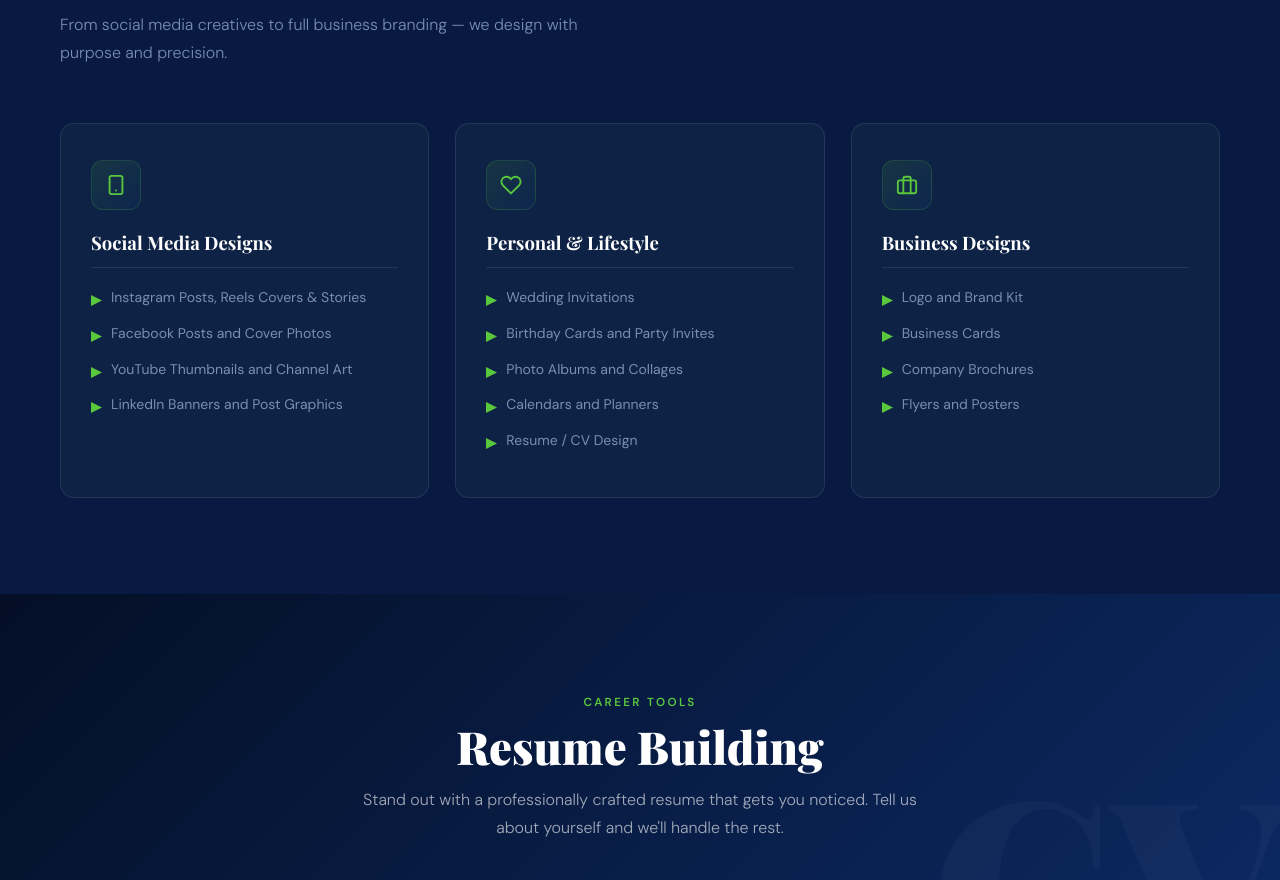
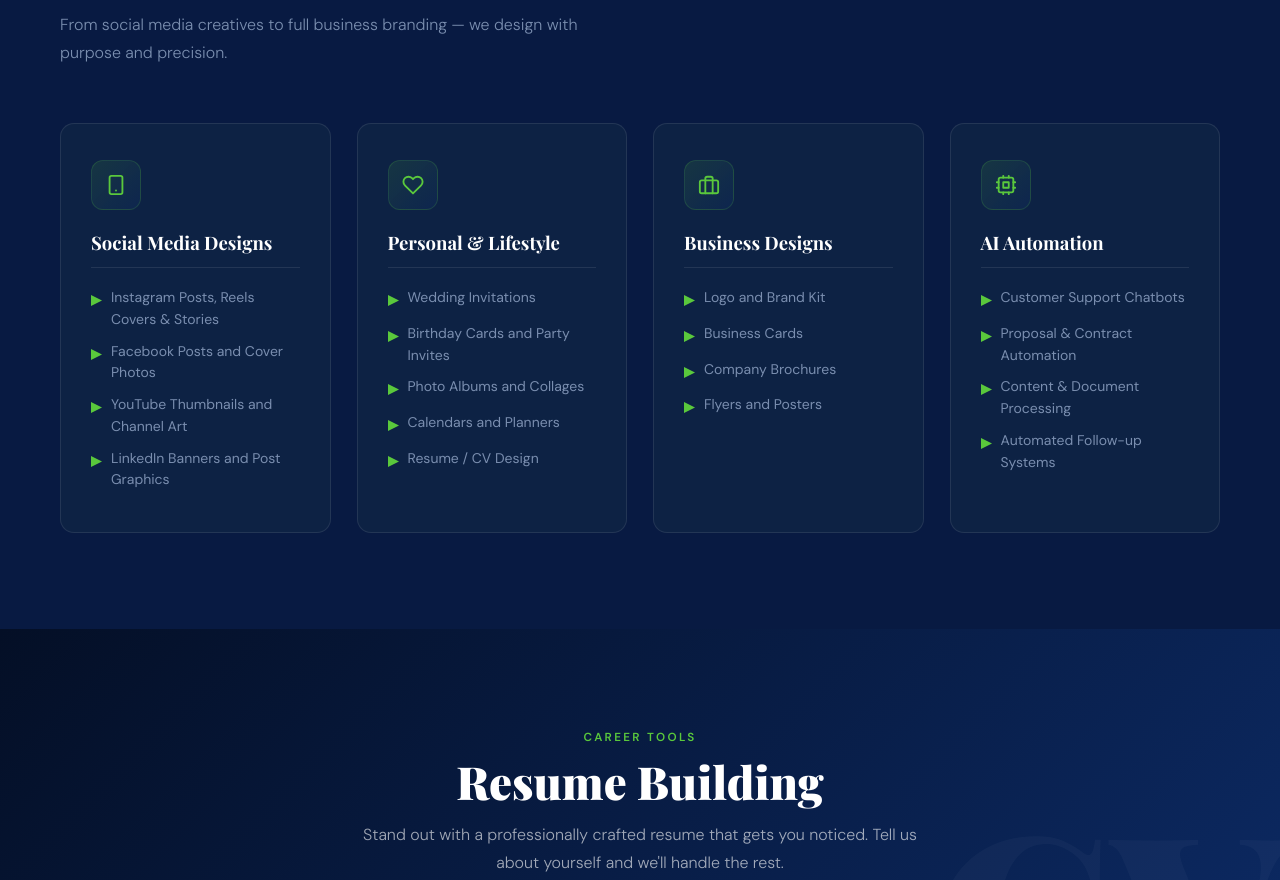
Before and after one commit to designwithns715/design-with-ns, a plain HTML site: page index.html in a window 1280 px wide. Shown: the part 981-1861 px from the top of the page. Drawn offline with nearby package versions, Linux system fonts and the light colour scheme.

Commit message:
Update index.html

```diff
--- a/index.html
+++ b/index.html
@@ -203,7 +203,7 @@ section{padding:96px 48px;transition:var(--tt)}
 ═══════════════════════════════════════════ */
 #services{background:var(--bg-section)}
 .services-wrap{max-width:1160px;margin:0 auto}
-.services-grid{display:grid;grid-template-columns:repeat(3,1fr);gap:26px}
+.services-grid{display:grid;grid-template-columns:repeat(auto-fit,minmax(260px,1fr));gap:26px}
 .service-card{
   border:1.5px solid var(--border-soft);border-radius:14px;
   padding:36px 30px;background:var(--bg-card);
@@ -547,7 +547,6 @@ footer{background:#020a1a;padding:28px 48px}
 
   <ul class="nav-links">
     <li><a href="#services">Services</a></li>
-    <li><a href="#trends">Trends</a></li>
     <li><a href="#resume">Resume</a></li>
     <li><a href="#about">About</a></li>
     <li><a href="#quote">Contact</a></li>
@@ -575,7 +574,6 @@ footer{background:#020a1a;padding:28px 48px}
 <!-- Mobile Drawer -->
 <div class="mobile-nav" id="mobileNav">
   <a href="#services" class="mob-link">Services</a>
-  <a href="#trends" class="mob-link">Trends</a>
   <a href="#resume" class="mob-link">Resume</a>
   <a href="#about" class="mob-link">About</a>
   <a href="#quote" class="mob-link">Contact</a>
@@ -651,6 +649,19 @@ footer{background:#020a1a;padding:28px 48px}
           <li><span class="li-arr"><svg viewBox="0 0 6 6"><polygon points="0,0 6,3 0,6"/></svg></span>Business Cards</li>
           <li><span class="li-arr"><svg viewBox="0 0 6 6"><polygon points="0,0 6,3 0,6"/></svg></span>Company Brochures</li>
           <li><span class="li-arr"><svg viewBox="0 0 6 6"><polygon points="0,0 6,3 0,6"/></svg></span>Flyers and Posters</li>
+        </ul>
+      </div>
+
+      <div class="service-card reveal">
+        <div class="svc-icon">
+          <svg viewBox="0 0 24 24"><rect x="9" y="9" width="6" height="6"/><path d="M9 2v2M15 2v2M9 20v2M15 20v2M2 9h2M2 15h2M20 9h2M20 15h2"/><rect x="4" y="4" width="16" height="16" rx="2"/></svg>
+        </div>
+        <h3>AI Automation</h3>
+        <ul class="service-list">
+          <li><span class="li-arr"><svg viewBox="0 0 6 6"><polygon points="0,0 6,3 0,6"/></svg></span>Customer Support Chatbots</li>
+          <li><span class="li-arr"><svg viewBox="0 0 6 6"><polygon points="0,0 6,3 0,6"/></svg></span>Proposal &amp; Contract Automation</li>
+          <li><span class="li-arr"><svg viewBox="0 0 6 6"><polygon points="0,0 6,3 0,6"/></svg></span>Content &amp; Document Processing</li>
+          <li><span class="li-arr"><svg viewBox="0 0 6 6"><polygon points="0,0 6,3 0,6"/></svg></span>Automated Follow-up Systems</li>
         </ul>
       </div>
 
```
